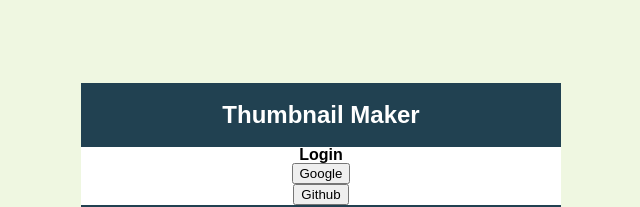
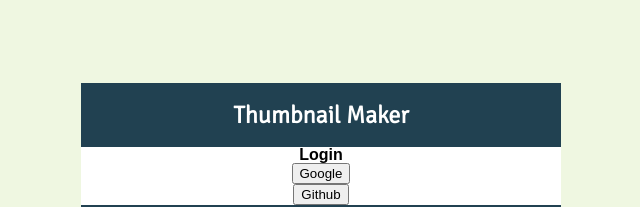
Before and after one commit to nowhhk/thumbnail-maker, a React (Create React App) app: page / in a window 1280 px wide. Shown: the part 228-435 px from the top of the page, without its empty margins (319-959 px from the left). Built offline with nearby package versions, Linux system fonts and the light colour scheme; no server answers.

Commit message:
불필요한 코드 & 오타수정

```diff
--- a/public/index.html
+++ b/public/index.html
@@ -7,7 +7,8 @@
     <link rel="preconnect" href="https://fonts.gstatic.com">
     <link rel="preconnect" href="https://fonts.gstatic.com">
     <link rel="preconnect" href="https://fonts.gstatic.com">
-    <link href="https://fonts.googleapis.com/css2?family=Black+Han+Sans&family=Nanum+Myeongjo:wght@700&family=Nanum+Pen+Script&display=swap" rel="stylesheet">
+    <link rel="preconnect" href="https://fonts.gstatic.com">
+<link href="https://fonts.googleapis.com/css2?family=Amatic+SC:wght@700&family=Black+Han+Sans&family=Nanum+Myeongjo:wght@700&family=Nanum+Pen+Script&family=Open+Sans+Condensed:wght@300&family=Signika:wght@300&display=swap" rel="stylesheet">
     <script src="https://kit.fontawesome.com/cca428cdda.js" crossorigin="anonymous"></script>
 
     <meta name="viewport" content="width=device-width, initial-scale=1" />
--- a/src/components/editor/editor.jsx
+++ b/src/components/editor/editor.jsx
@@ -1,4 +1,3 @@
-import Card from '../card/card';
 import CardAddForm from '../card_add_form/card_add_form';
 import CardEditForm from '../card_edit_form/card_edit_form';
 import React from 'react';
--- a/src/components/header/header.jsx
+++ b/src/components/header/header.jsx
@@ -5,7 +5,7 @@ const Header = ({ userId, onLogout }) => (
   <HeaderLayout>
     {userId && (
       <LogoutBtn onClick={onLogout}>
-        <i class="fas fa-sign-out-alt"></i>
+        <i className="fas fa-sign-out-alt"></i>
       </LogoutBtn>
     )}
     <h1>Thumbnail Maker</h1>
@@ -28,6 +28,7 @@ const HeaderLayout = styled.header`
   position: relative;
   h1 {
     font-size: 1.5em;
+    font-family: 'Signika', sans-serif;
   }
 `;
 
--- a/src/components/image_file_input/image_file_input.jsx
+++ b/src/components/image_file_input/image_file_input.jsx
@@ -45,10 +45,14 @@ const UploadBtn = styled.button`
   font-weight: bold;
   cursor: pointer;
   padding: 1em;
+  max-width: 7em;
   font-size: 0.8rem;
   margin-right: 0.5em;
   border-radius: 4px;
   border: 1px solid ${({ theme }) => theme.color.makerWhite};
+  overflow: hidden;
+  white-space: nowrap;
+  text-overflow: ellipsis;
   &:hover {
     opacity: 0.8;
   }
--- a/src/style/Common.js
+++ b/src/style/Common.js
@@ -1,3 +1,4 @@
+/* eslint-disable import/no-anonymous-default-export */
 export default {
   color: {
     makerBlack: "black",
```
